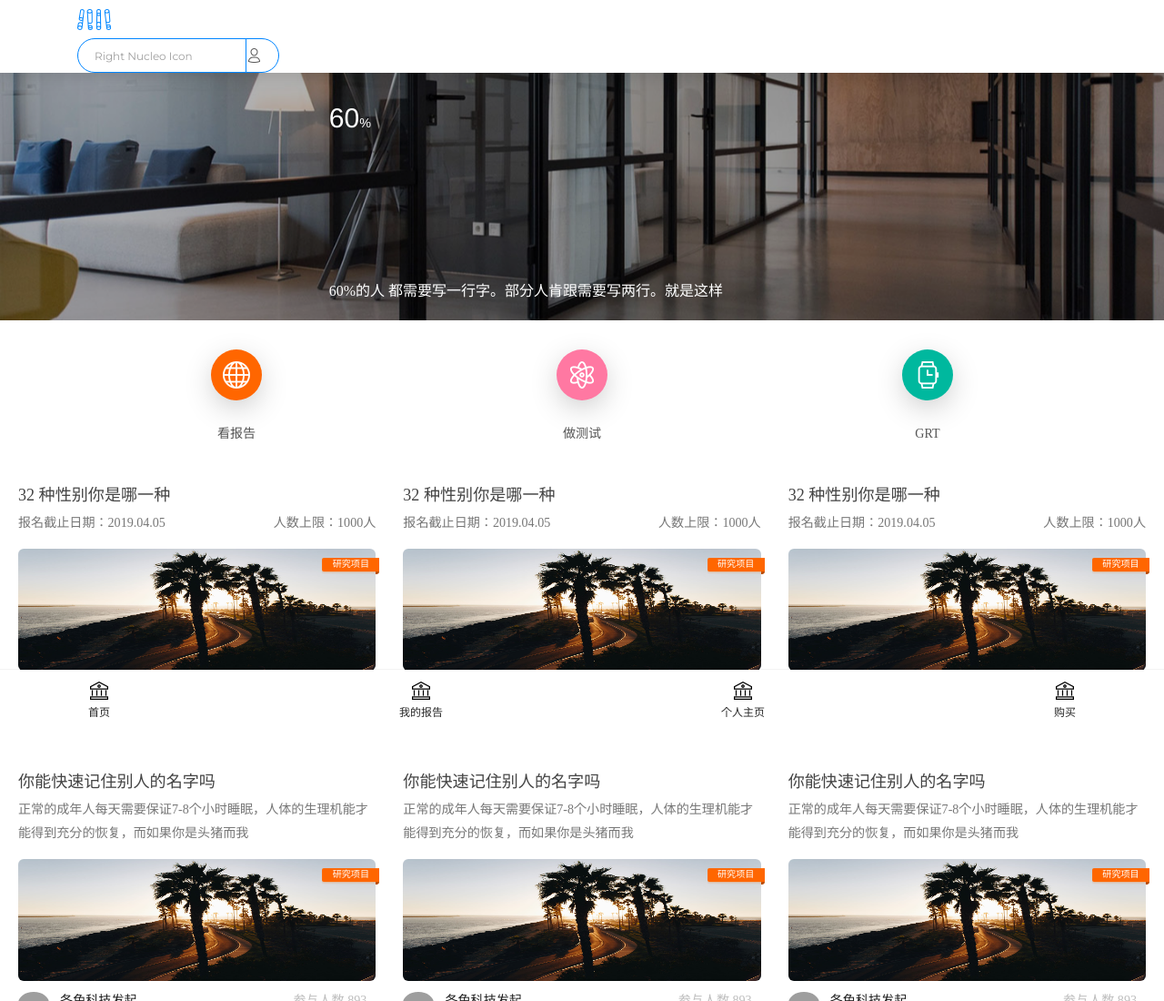
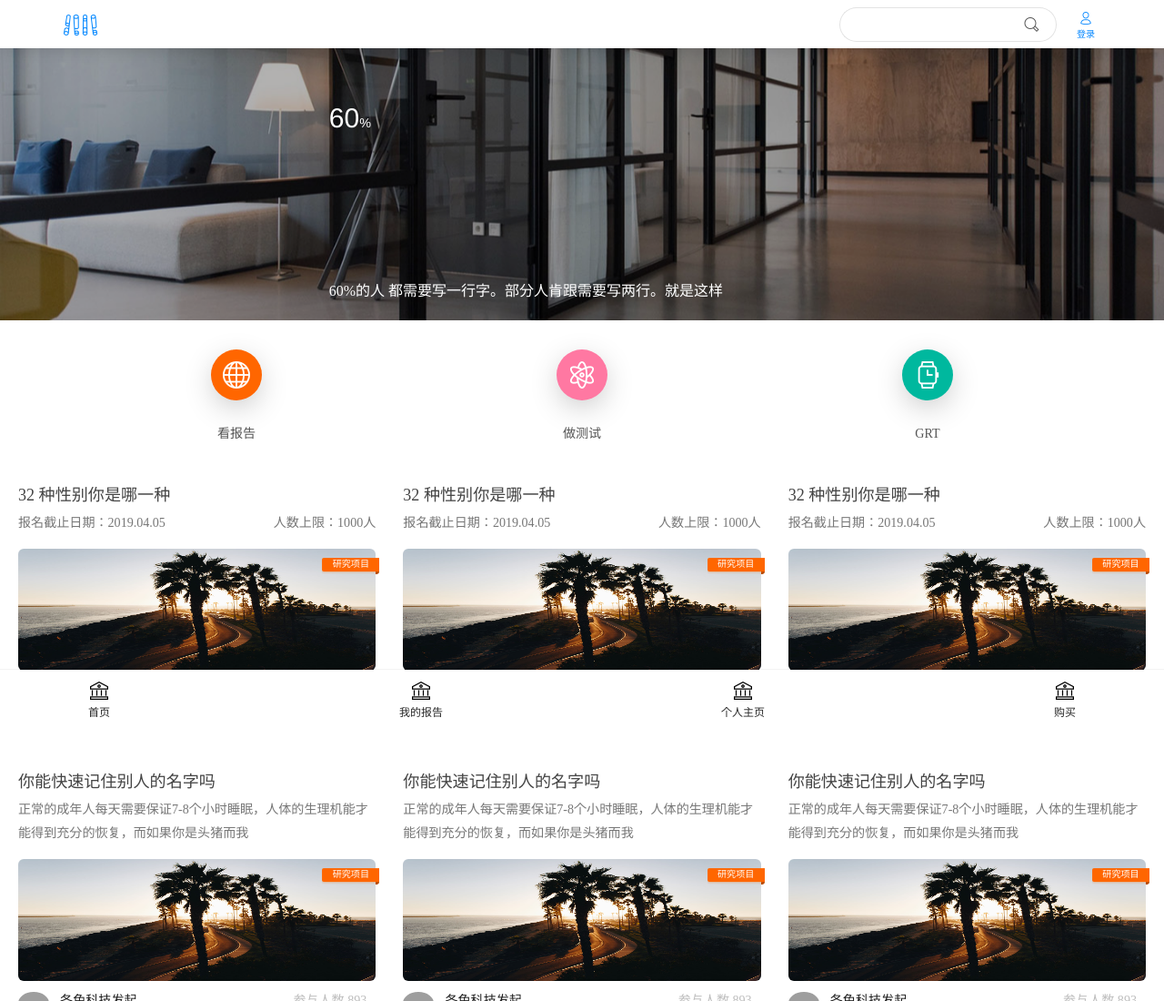
Before and after one commit to mengfei2019/gesedna, a website: page pages/index.html in a window 1280 px wide. Shown: the top 1100 px of the page at 91% size. Drawn offline with Linux system fonts and the light colour scheme; some packages are replaced by stand-ins of ours; grey boxes are pictures that could not be loaded.

Commit message:
首页 finish

```diff
--- a/assets/scss/pages/index.scss
+++ b/assets/scss/pages/index.scss
@@ -4,15 +4,60 @@
     padding-bottom: 0;
     background: #FFFFFF;
 
+    &.navbar-expand-lg>.container{
+      padding-right: 0;
+      padding-left: 0;
+      flex-wrap: wrap;
+      -ms-flex-wrap: wrap;
+    }
+
+    .navbar-translate {
+      width: 100%;
+      position: relative;
+      display: flex;
+      justify-content: space-between;
+      align-items: center;
+      -webkit-transform: translate3d(0px, 0, 0);
+      transform: translate3d(0px, 0, 0);
+      transition: all 0.5s cubic-bezier(0.685, 0.0473, 0.346, 1);
+    }
+
+    .navbar-right{
+      display: flex;
+      justify-content: space-between;
+    }
+
     .input-group{
+      margin-right: 1rem;
       margin-bottom: 0;
+      width: 14.94rem;
+      //border: 0.06rem solid rgba(0,133,255,1);
+      //border-radius: .25rem;
 
       .form-control{
-        border: 0.06rem solid rgba(0,133,255,1);
+        //border: 0.06rem solid rgba(0,133,255,1);
+        //border-right: 0 none;
       }
 
       .input-group-text{
-        border: 0.06rem solid rgba(0,133,255,1);
+        //border-right: 0.06rem solid rgba(0,133,255,1);
+      }
+    }
+
+    .login-box{
+      margin-top: .36rem;
+      width: 2rem;
+      height: 100%;
+      text-align: center;
+      color: rgba(0,133,255,1);
+      line-height: 1;
+
+      span{
+        display: inline-block;
+        width: 100%;
+        font-size: 0.63rem;
+        font-family: PingFangSC-Regular;
+        font-weight: 400;
       }
     }
   }
--- a/pages/index.html
+++ b/pages/index.html
@@ -26,10 +26,16 @@
         <a class="navbar-brand" href="" rel="" target="_blank">
           <img src="../assets/img/pages/logo-gese.png" alt="">
         </a>
-        <div class="input-group">
-          <input type="text" class="form-control" placeholder="Right Nucleo Icon">
-          <div class="input-group-append">
-            <div class="input-group-text"><i class="now-ui-icons users_single-02"></i></div>
+        <div class="navbar-right">
+          <div class="input-group">
+            <input type="text" class="form-control">
+            <div class="input-group-append">
+              <div class="input-group-text"><i class="now-ui-icons ui-1_zoom-bold"></i></div>
+            </div>
+          </div>
+          <div class="login-box">
+            <i class="now-ui-icons users_single-02"></i>
+            <span>登录</span>
           </div>
         </div>
       </div>
```
Also changed, not shown: assets/scss/pages/index.css, 1 other file.
